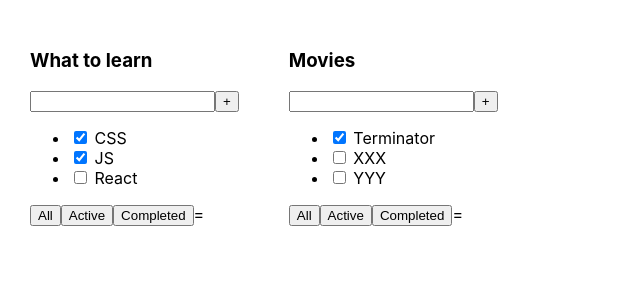
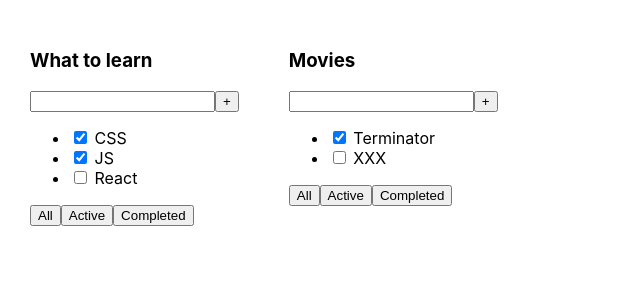
Before and after one commit to Ristretto1/inc_todolist_independent, a React (Create React App) app: page / in a window 1280 px wide. Shown: the top 300 px of the page, without its empty margins (0-640 px from the left). Built offline with nearby package versions, Linux system fonts and the light colour scheme.

Commit message:
add map method

```diff
--- a/src/App.tsx
+++ b/src/App.tsx
@@ -15,7 +15,7 @@ function App() {
     let tasks2: Array<TasksType> = [
         {id: 1, title: "Terminator", isDone: true},
         {id: 2, title: "XXX", isDone: false},
-        {id: 3, title: "YYY", isDone: false},
+
     ]
 
     return (
--- a/src/components/TasksList.tsx
+++ b/src/components/TasksList.tsx
@@ -5,12 +5,17 @@ type TasksListPropsType = {
     tasks: Array<TasksType>
 }
 
-const TasksList = (props:TasksListPropsType) => {
+const TasksList = (props: TasksListPropsType) => {
     return (
         <ul>
-            <li><input type="checkbox" checked={props.tasks[0].isDone}/> <span>{props.tasks[0].title}</span></li>
-            <li><input type="checkbox" checked={props.tasks[1].isDone}/> <span>{props.tasks[1].title}</span></li>
-            <li><input type="checkbox" checked={props.tasks[2].isDone}/> <span>{props.tasks[2].title}</span></li>
+            {props.tasks.map((t) => {
+                return (
+                    <li><input type="checkbox" checked={t.isDone}/> <span>{t.title}</span></li>
+                )
+            })}
+            {/*<li><input type="checkbox" checked={props.tasks[0].isDone}/> <span>{props.tasks[0].title}</span></li>*/}
+            {/*<li><input type="checkbox" checked={props.tasks[1].isDone}/> <span>{props.tasks[1].title}</span></li>*/}
+            {/*<li><input type="checkbox" checked={props.tasks[2].isDone}/> <span>{props.tasks[2].title}</span></li>*/}
         </ul>
     );
 };
--- a/src/components/TodoList.tsx
+++ b/src/components/TodoList.tsx
@@ -3,7 +3,7 @@ import TodoListTitle from "./TodoListTitle";
 import TasksList from "./TasksList";
 import Button from "./Button";
 
- export type TasksType = {
+export type TasksType = {
     id: number,
     title: string,
     isDone: boolean
@@ -23,13 +23,12 @@ const TodoList = (props: TodoListPropsType) => {
                 <button>+</button>
             </div>
 
-            <TasksList tasks = {props.tasks}/>
+            <TasksList tasks={props.tasks}/>
 
             <div>
-                <Button title = {'All'}/>
-                <Button title = {'Active'}/>
-                <Button title = {'Completed'}/>
-=
+                <Button title={'All'}/>
+                <Button title={'Active'}/>
+                <Button title={'Completed'}/>
             </div>
         </div>
     );
```
